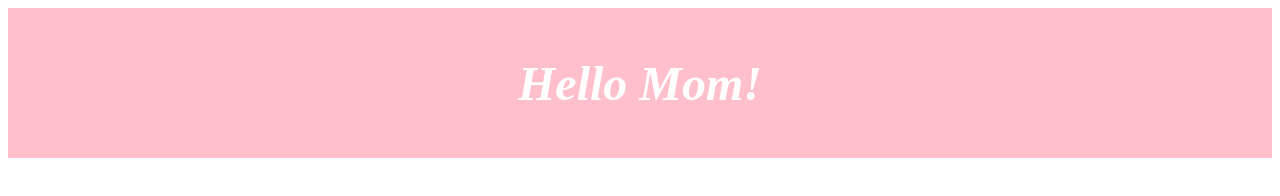
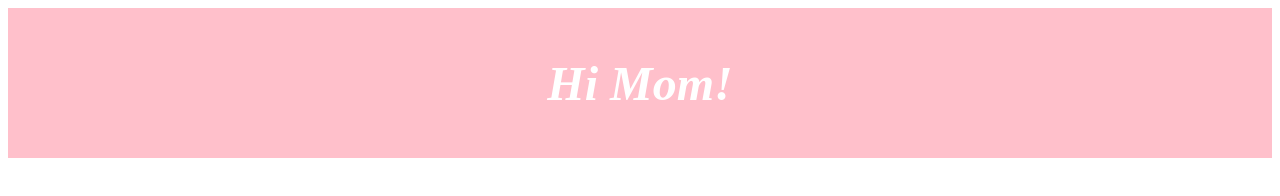
Before and after one commit to curvgrl5000/lewagon_git, a plain HTML site: page index.html in a window 1280 px wide. Drawn offline with Linux system fonts and the light colour scheme.

Commit message:
hello to hi

```diff
--- a/index.html
+++ b/index.html
@@ -30,7 +30,7 @@
 
 <body>
 	<div class="box">
-		<h1>Hello Mom!</h1>
+		<h1>Hi Mom!</h1>
 	</div>
 </body>
 
```
